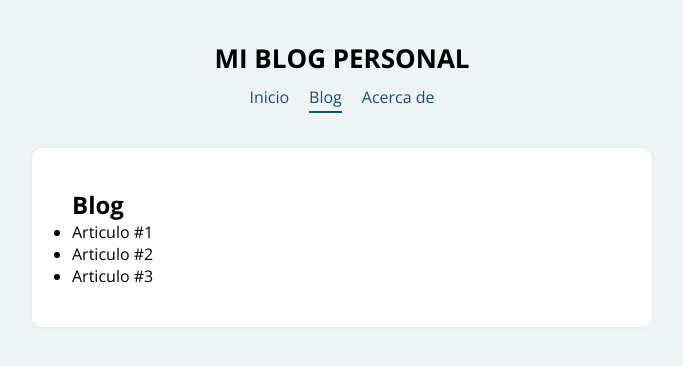
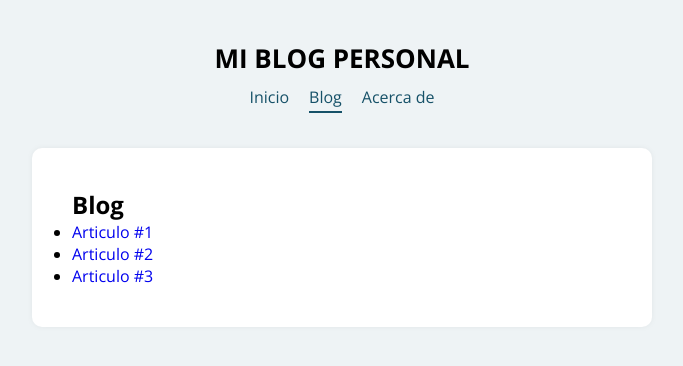
Before and after one commit to David-F-98/app__blog, a React (Vite) app: page /blog in a window 1280 px wide. Shown: the top 366 px of the page, without its empty margins (298-981 px from the left). Built offline with nearby package versions, Linux system fonts and the light colour scheme.

Commit message:
Cargando Lista de Articulos

```diff
--- a/package.json
+++ b/package.json
@@ -13,7 +13,8 @@
     "react": "^18.2.0",
     "react-dom": "^18.2.0",
     "react-router-dom": "^6.21.3",
-    "styled-components": "^6.1.8"
+    "styled-components": "^6.1.8",
+    "uuid": "^9.0.1"
   },
   "devDependencies": {
     "@types/react": "^18.2.43",
--- a/src/Components/Blog.jsx
+++ b/src/Components/Blog.jsx
@@ -1,12 +1,19 @@
 import React from 'react';
+import post from '../Data/post';
+import { NavLink } from 'react-router-dom';
 const Blog = () => {
+    console.log(post);
     return (
         <div>
             <h2>Blog</h2>
             <ul>
-                <li>Articulo #1</li>
-                <li>Articulo #2</li>
-                <li>Articulo #3</li>
+                {post.map((post)=>{
+                    return <li key={post.id}>
+                                <NavLink to={`/post/${post.id}`}>
+                                    {post.titulo}
+                                </NavLink>
+                            </li>
+                })}
             </ul>
          </div>
      );
--- /dev/null
+++ b/src/Data/post.js
@@ -0,0 +1,19 @@
+import { v4 as uuidv4 } from 'uuid';
+const post = [
+        {
+            id:uuidv4(),
+            titulo : 'Articulo #1',
+            texto: 'Este es el texto del primer articulo'
+        },
+        {
+            id:uuidv4(),
+            titulo : 'Articulo #2',
+            texto: 'Este es el texto del segundo articulo'
+        },
+        {
+            id:uuidv4(),
+            titulo : 'Articulo #3',
+            texto: 'Este es el texto del tercero articulo'
+        }
+];
+ export default post;
```
Also changed, not shown: 1 other file (tests, documents, lock files or other folders).
